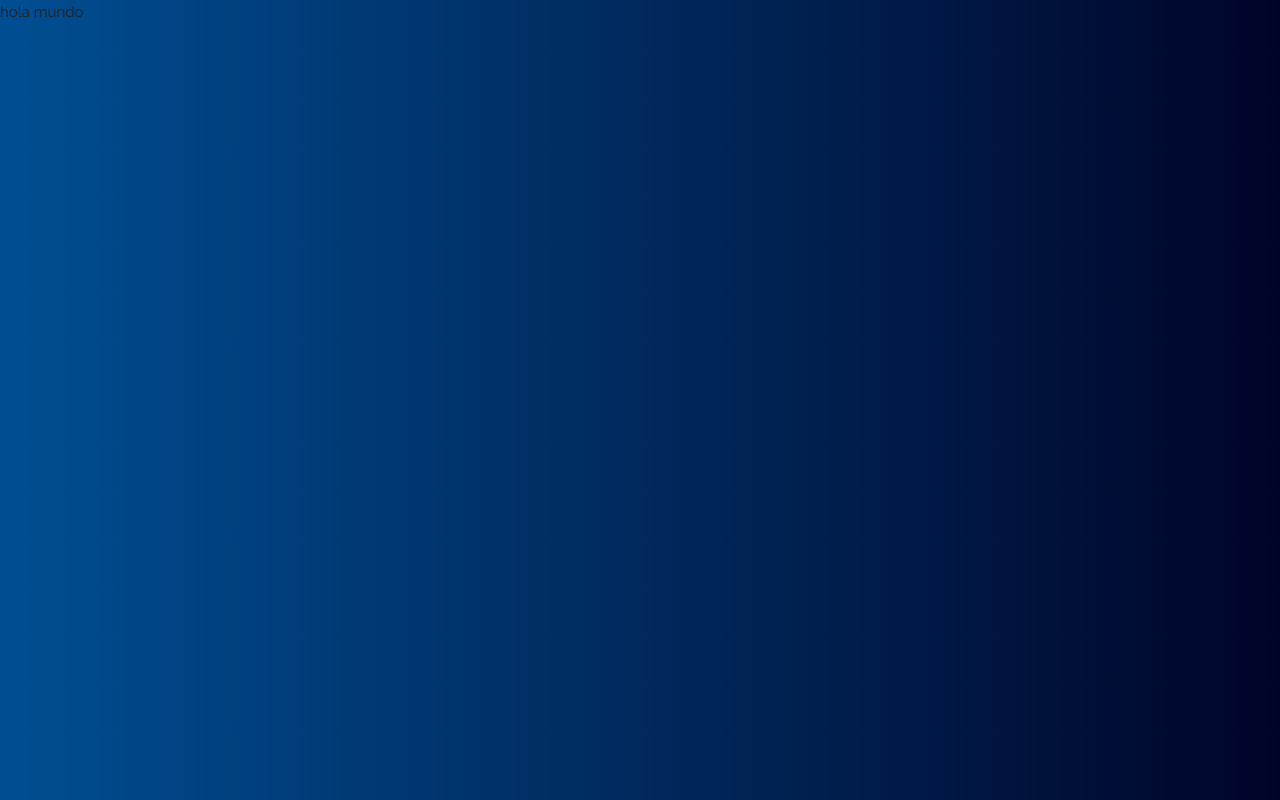
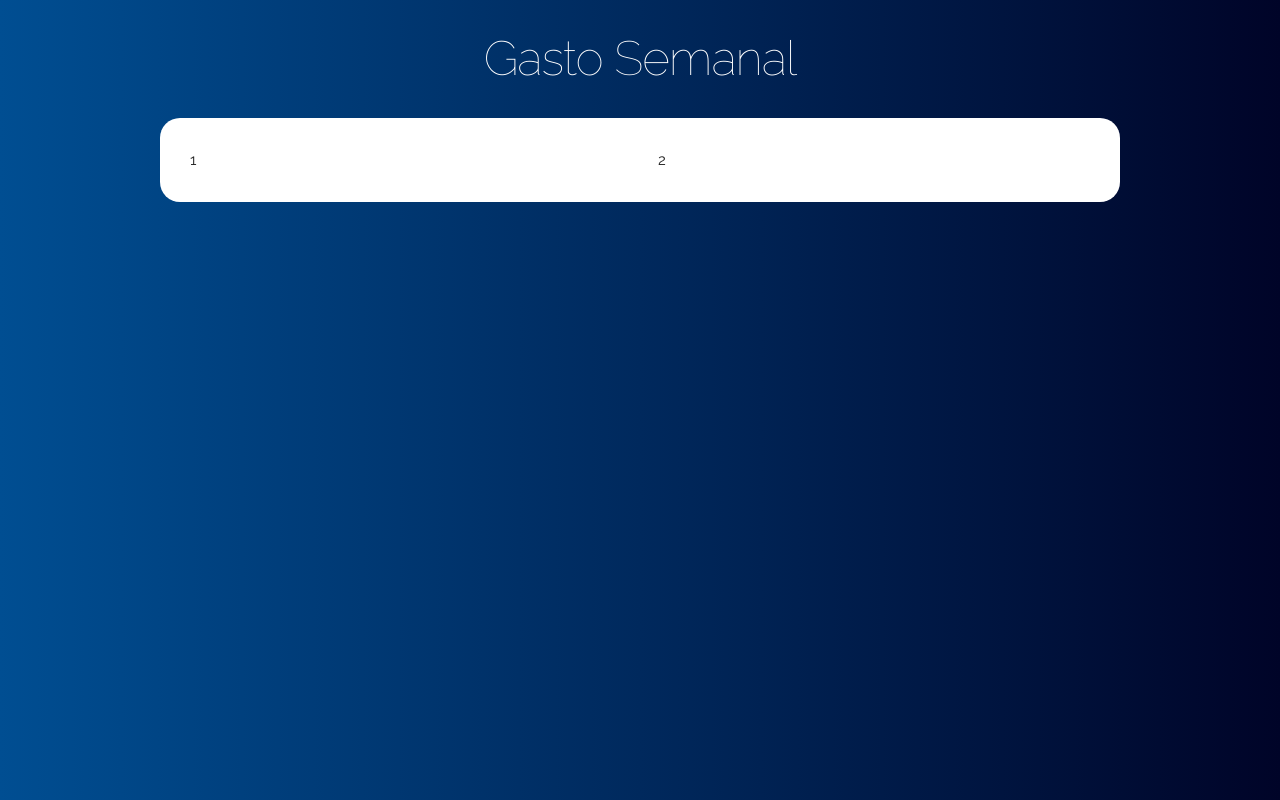
Before and after one commit to AleeSeydoux/gastoSemanal, a React (Create React App) app: page / in a window 1280 px wide. Built offline with nearby package versions, Linux system fonts and the light colour scheme.

Commit message:
Header.js añadido

```diff
--- a/src/componentes/App.js
+++ b/src/componentes/App.js
@@ -1,10 +1,27 @@
 import React, {Component} from 'react';
 import '../css/App.css';
+import Header from './Header';
 
 class App extends Component {
   render(){
     return(
-      <p>hola mundo</p>
+      <div className="App container">
+        <Header
+          titulo='Gasto Semanal'
+        />
+        <div className="contenido-principal contenido">
+          <div className="row">
+            <div className="one-half column">
+1
+            </div>
+            <div className="one-half column">
+2
+            </div>
+
+          </div>
+
+        </div>
+      </div>
     );
   }
 
--- /dev/null
+++ b/src/componentes/Header.js
@@ -0,0 +1,10 @@
+import React from 'react';
+
+const Header = (props) => {
+    return(
+    <header>
+        <h1>{props.titulo}</h1>
+    </header>
+    )
+}
+export default Header;
```
